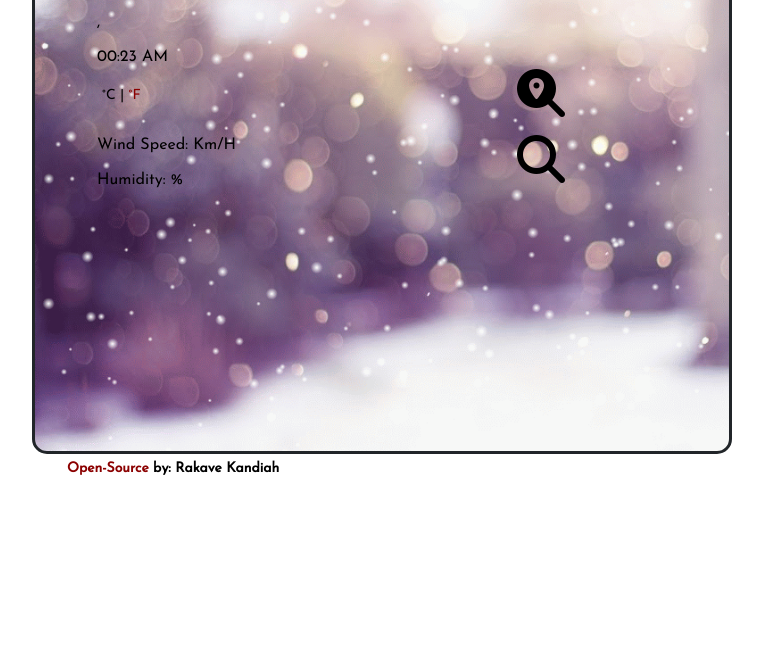
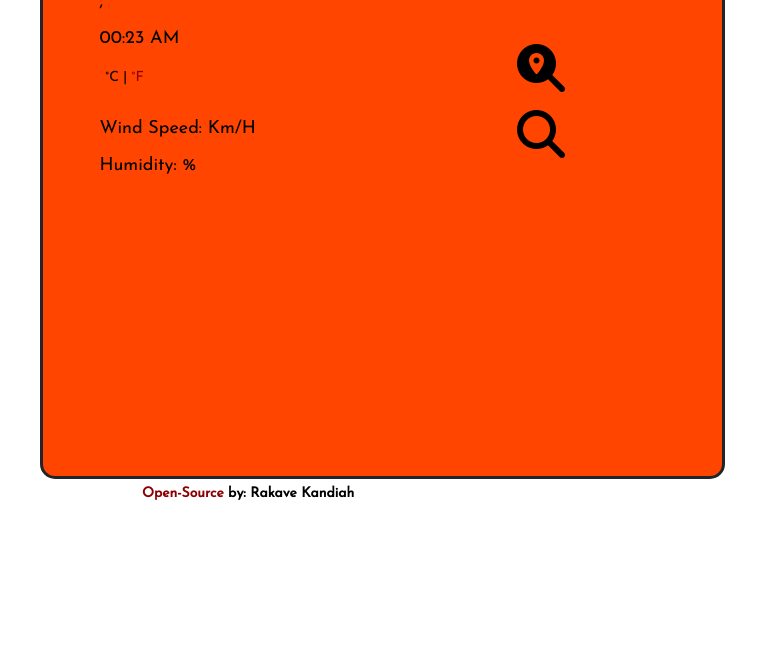
Before and after one commit to Rak97/VanillaWeatherApp, a plain HTML site: page index.html in a window 1280 px wide. Shown: the part 151-800 px from the top of the page, without its empty margins (258-1021 px from the left). Drawn offline with nearby package versions, Linux system fonts and the light colour scheme; no server answers.

Commit message:
container, fonts adjusted

```diff
--- a/styles.css
+++ b/styles.css
@@ -1,18 +1,19 @@
 .containerColour {
-  max-width: 700px;
-   margin: 0 auto;
-     padding: 25px 50px;
-   border-style: solid;
-  border-radius: 15px;
-  background-image:url("src/snow.gif");
-  background-size:100%;
-  background-size: cover;
-  height: 65vh;
+                max-width: 685px;
+                margin: 0px auto;
+                padding: 15px 45px;
+                border-style: solid;
+                border-radius: 15px;
+               background-color: orangered;
+                background-size: 100%;
+                background-size: cover;
+                background-blend-mode: luminosity;
+                height: 70vh;
             }
 
             body {
-                margin: 85px auto;
-                padding: 0;
+                margin: 70px auto;
+                padding: 0 auto;
                 background-color: white;
             }
 
@@ -22,7 +23,7 @@
                 margin: 16px auto;
                 padding: 0%;
                 font-weight: 600;
-                font-size: 27px;
+                font-size: 32px;
                 color: black;
             }
 
@@ -32,7 +33,7 @@
                 font-family: "Josefin Sans", sans-serif;
                 margin: 16px auto;
                 padding: 0%;
-                font-size: 16px;
+                font-size: 18px;
                 color: black;
                 text-transform: capitalize;
             }
@@ -45,7 +46,7 @@
             small {
                 font-family: "Josefin Sans", sans-serif;
                 font-weight: bolder;
-                margin: 325px;
+                margin: 400px;
                 color: black;
             }
 
```
